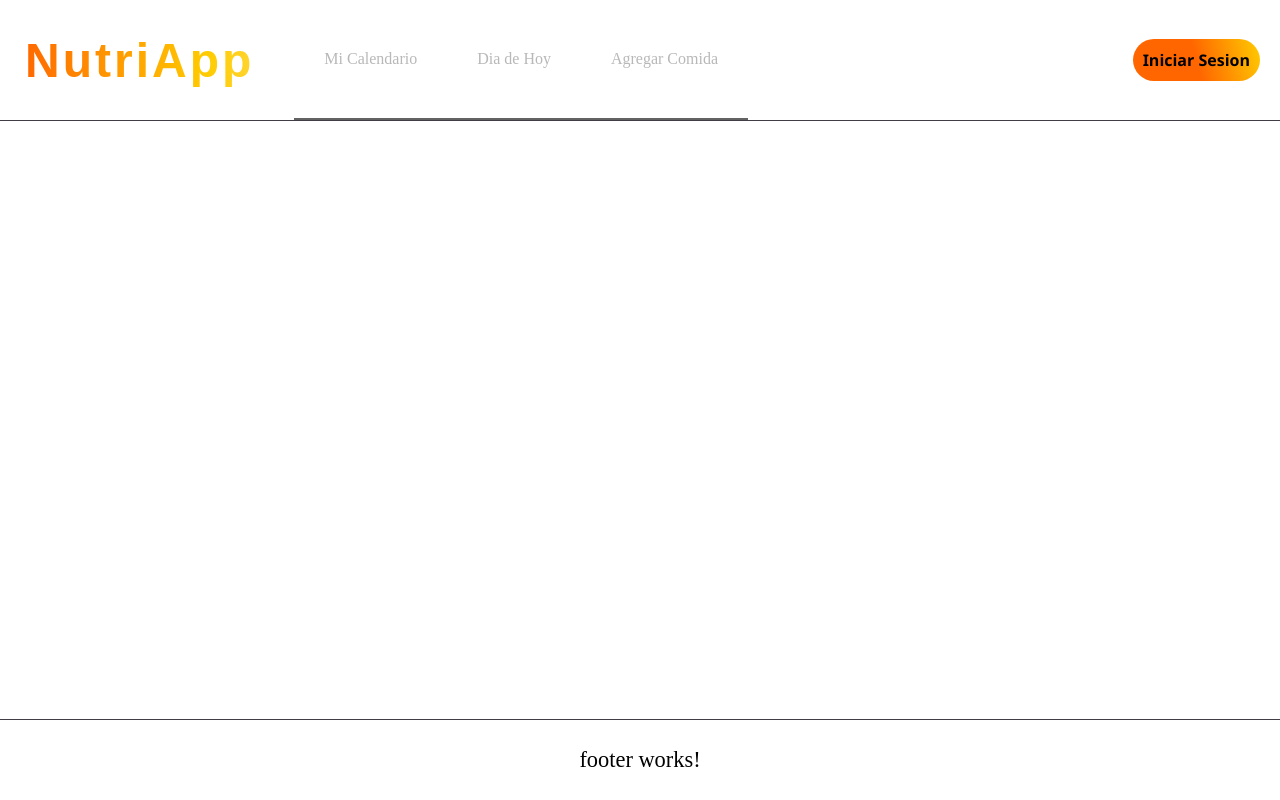
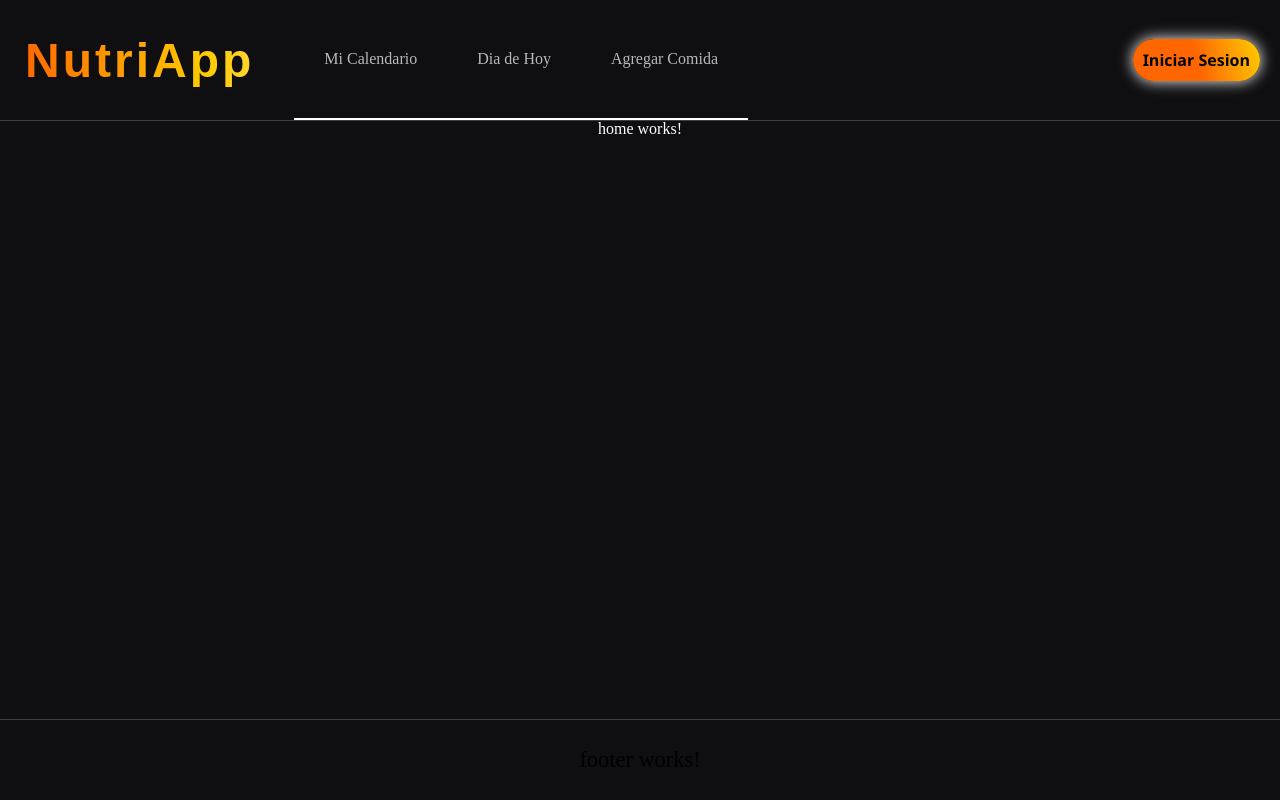
Before and after one commit to JuaniVT/NutriApp-FrontEnd, an Angular app: page /home in a window 1280 px wide. Built offline with nearby package versions, Linux system fonts and the light colour scheme.

Commit message:
Modifico los estilos globales

```diff
--- a/src/styles.css
+++ b/src/styles.css
@@ -7,7 +7,8 @@
 }
 
 :root{
-    --font-color-white-hover: rgb(99, 99, 99);
+    --background-color: #0f0f11;
+    --font-color-white-hover: rgb(255, 255, 255);
     --font-color-grey: rgb(184, 184, 184);
     --outline: oklch(36.98% .014 302.71);
     --orange: #ff6600;
```
